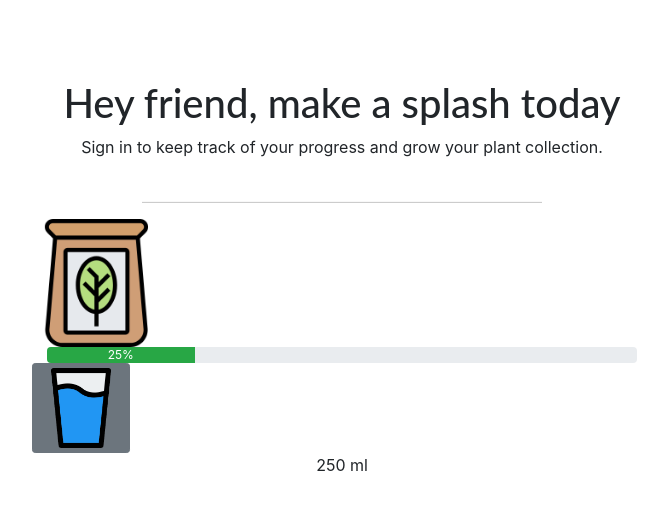
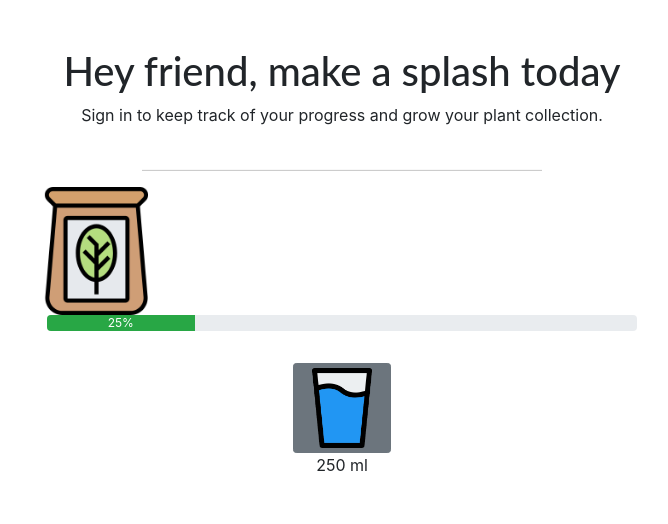
Before and after one commit to karinarigby/water-tracker, a Flask app: page /dashboard in a window 1280 px wide. Shown: the part 56-580 px from the top of the page, without its empty margins (298-966 px from the left). Run offline with Flask 2, Linux system fonts and the light colour scheme; some libraries are stand-ins or nearby versions.

Commit message:
Add #watercontainer style -style.css

```diff
--- a/flask/app/static/css/style.css
+++ b/flask/app/static/css/style.css
@@ -143,3 +143,7 @@ p.copyright {
     margin-left: auto;
     margin-right: auto;
 }
+
+#watercontainer{
+    padding: 2rem;
+    text-align: center;}
```
